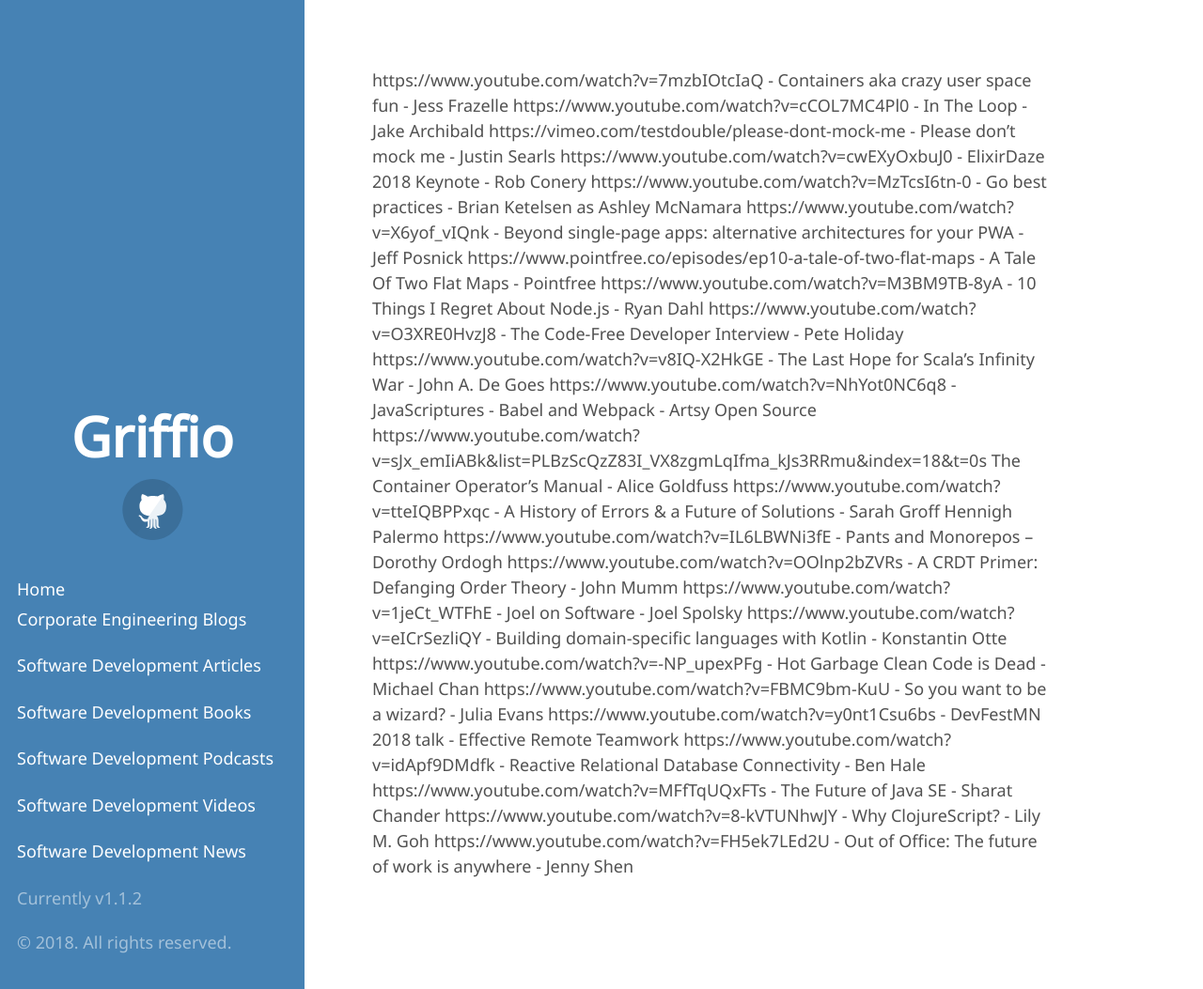
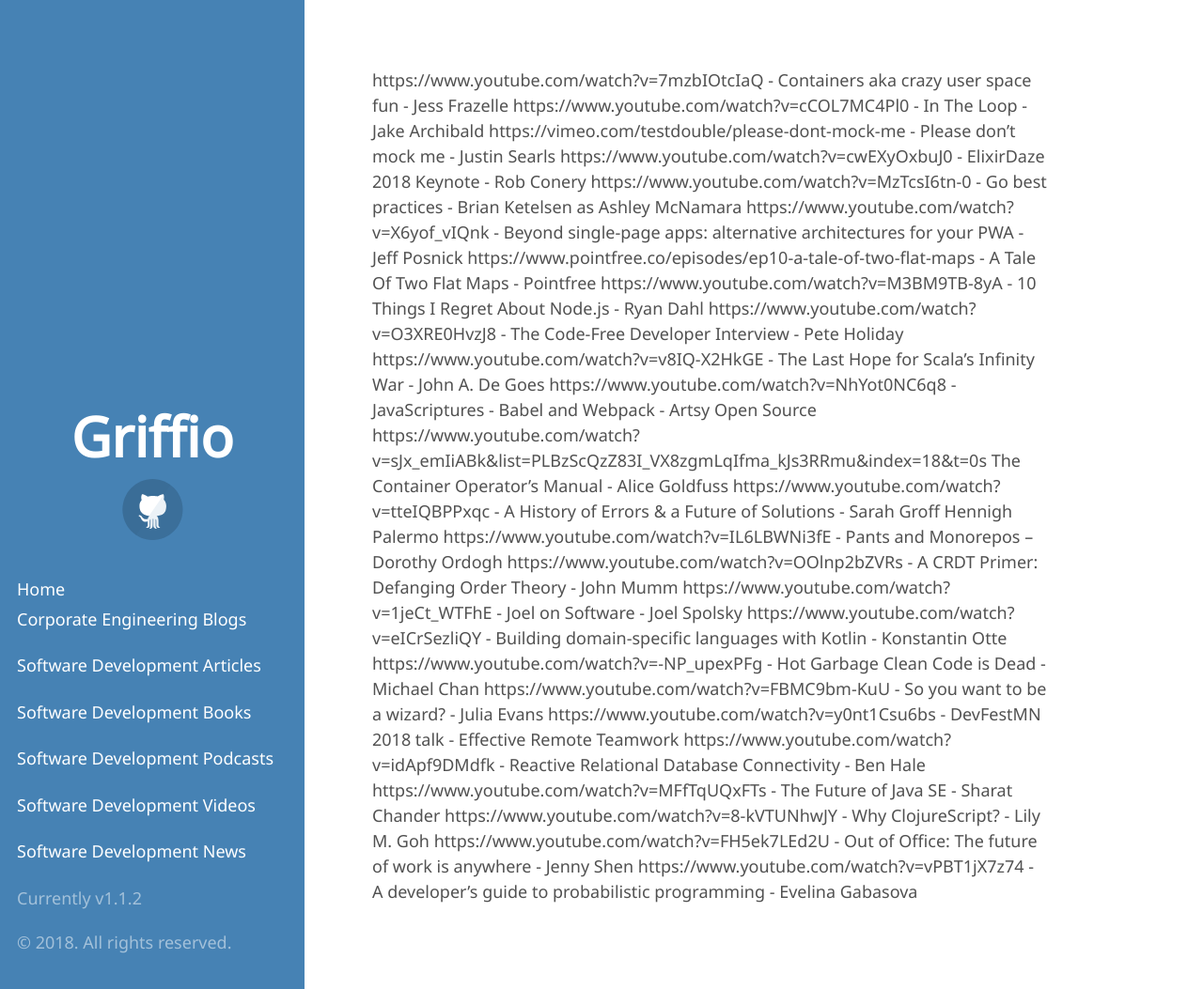
Before and after one commit to griffio/griffio.github.io, a Jekyll site: the page built from tech_talks_highlighted_2018.md, in a window 1280 px wide and 1053 px high. Shown: the whole window at 94% size. Built offline with Jekyll 4.4.1, drawn with Linux system fonts in a browser that asks for light colours; some web fonts are replaced; our own code applies the rules of GitHub Pages for plain Markdown files.

Commit message:
A developer's guide to probabilistic programming

```diff
--- a/tech_talks_highlighted_2018.md
+++ b/tech_talks_highlighted_2018.md
@@ -22,3 +22,4 @@
 https://www.youtube.com/watch?v=MFfTqUQxFTs - The Future of Java SE - Sharat Chander
 https://www.youtube.com/watch?v=8-kVTUNhwJY - Why ClojureScript? - Lily M. Goh
 https://www.youtube.com/watch?v=FH5ek7LEd2U - Out of Office: The future of work is anywhere - Jenny Shen
+https://www.youtube.com/watch?v=vPBT1jX7z74 - A developer's guide to probabilistic programming - Evelina Gabasova
```
